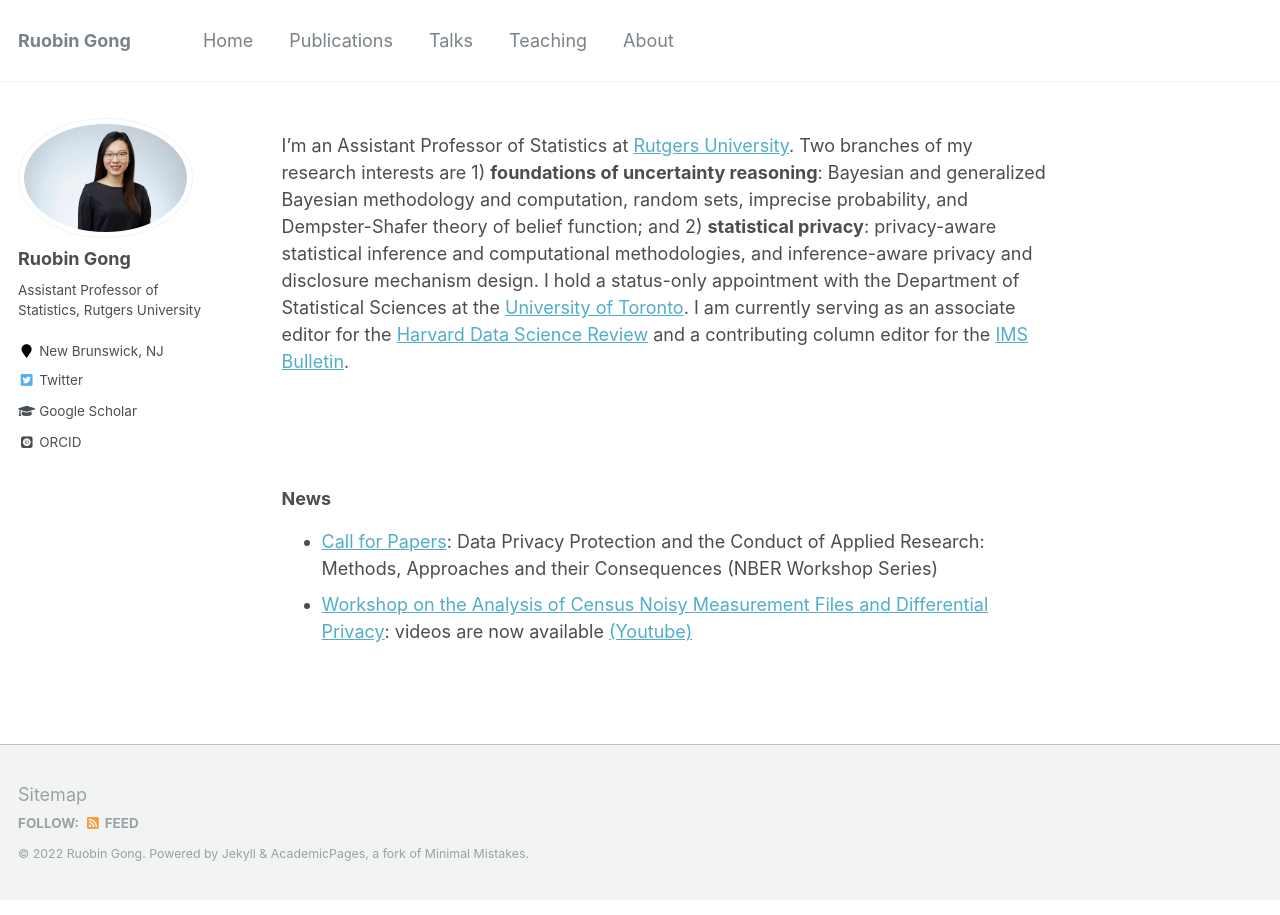
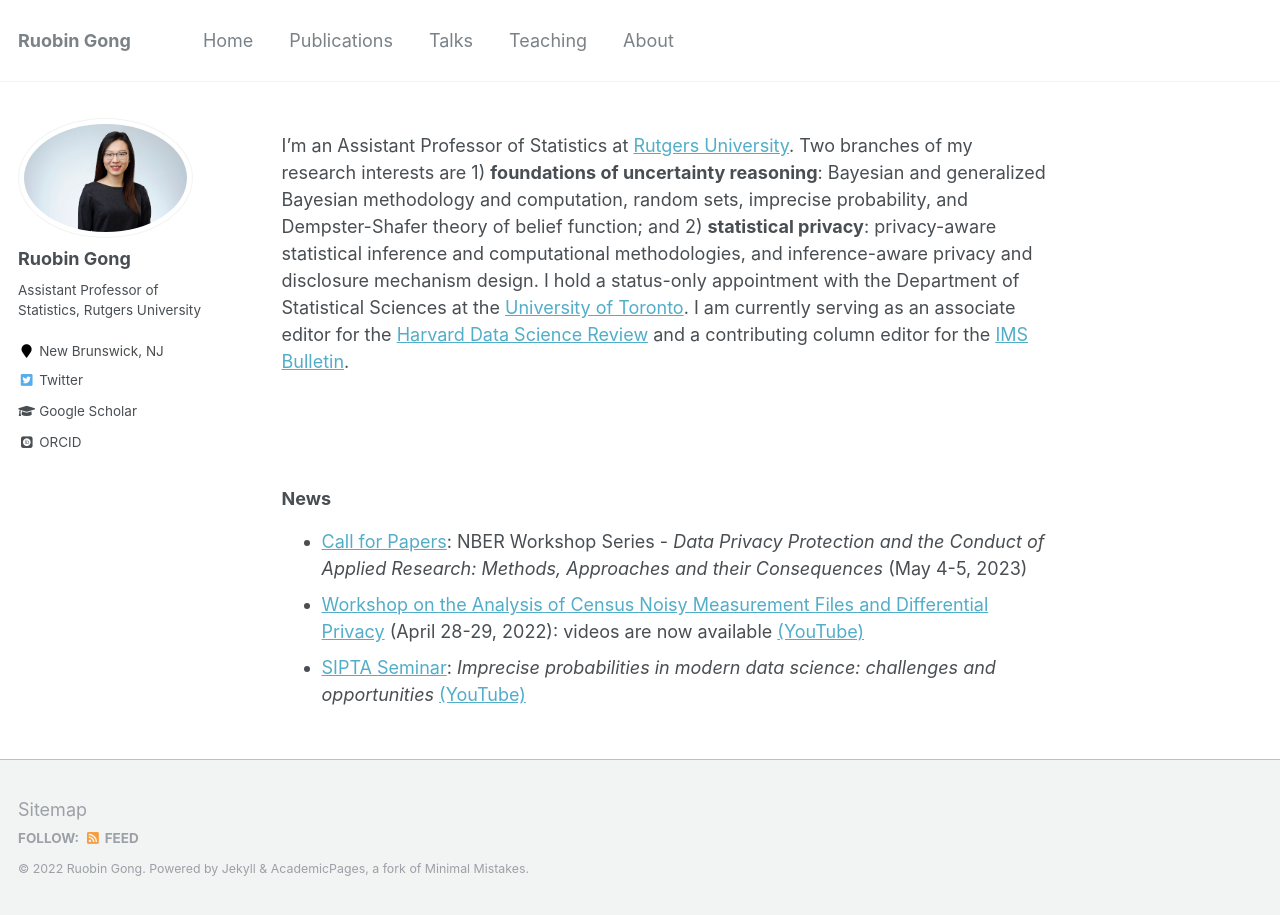
Before and after one commit to RuobinGong/RuobinGong.github.io, a Jekyll site: the page built from _pages/home.md, in a window 1280 px wide. Built offline with Jekyll 4.4.1, drawn with Linux system fonts in a browser that asks for light colours; some web fonts are replaced.

Commit message:
Update home.md

```diff
--- a/_pages/home.md
+++ b/_pages/home.md
@@ -17,5 +17,6 @@ I'm an Assistant Professor of Statistics at [Rutgers University](https://www.sta
 
 ### News
 
-* [Call for Papers](https://www.nber.org/data-privacy-protection-and-conduct-applied-research-methods-approaches-and-their-consequences): Data Privacy Protection and the Conduct of Applied Research: Methods, Approaches and their Consequences (NBER Workshop Series)
-* [Workshop on the Analysis of Census Noisy Measurement Files and Differential Privacy](http://dimacs.rutgers.edu/events/details?eID=2038): videos are now available [(Youtube)](https://www.youtube.com/playlist?list=PLKVCRT3MRed733-w2Lo2yvCAkac9zdIVj)
+* [Call for Papers](https://www.nber.org/data-privacy-protection-and-conduct-applied-research-methods-approaches-and-their-consequences): NBER Workshop Series - _Data Privacy Protection and the Conduct of Applied Research: Methods, Approaches and their Consequences_ (May 4-5, 2023)
+* [Workshop on the Analysis of Census Noisy Measurement Files and Differential Privacy](http://dimacs.rutgers.edu/events/details?eID=2038) (April 28-29, 2022): videos are now available [(YouTube)](https://www.youtube.com/playlist?list=PLKVCRT3MRed733-w2Lo2yvCAkac9zdIVj)
+* [SIPTA Seminar](https://sipta.org/events/sipta-seminars/): _Imprecise probabilities in modern data science: challenges and opportunities_ [(YouTube)](https://www.youtube.com/watch?v=rNVWyG-0XgA)
```
